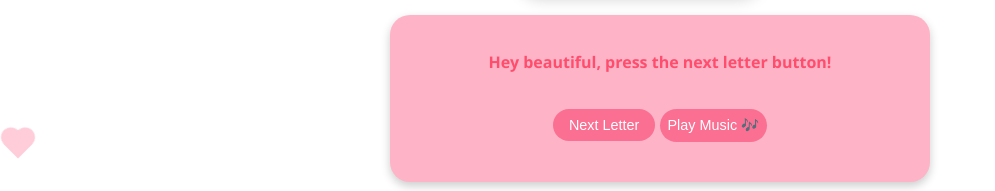
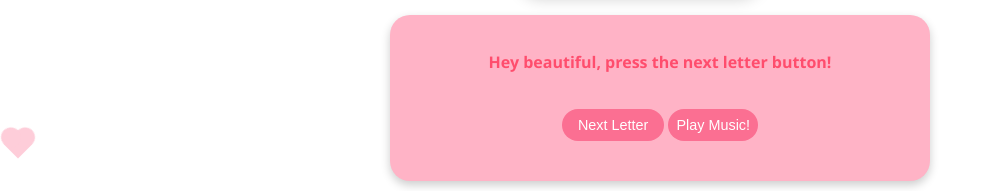
Before and after one commit to AllenDavis-pr/gabyyy.github.io, a plain HTML site: page index.html in a window 1280 px wide. Shown: the part 470-661 px from the top of the page, without its empty margins (0-995 px from the left). Drawn offline with Linux system fonts and the light colour scheme.

Commit message:
Update index.html

```diff
--- a/index.html
+++ b/index.html
@@ -22,14 +22,14 @@
 <div class="card-front">
     <p><span id="letterTextFront"></span></p>
     <button class="nextLetter">Next Letter</button>
-    <button id="toggleMusic" class="music-btn">Play Music 🎶</button>
+    <button id="toggleMusic" class="music-btn">Play Music!</button>
   </div>
 
   <!-- Back -->
   <div class="card-back">
     <p><span id="letterTextBack"></span></p>
     <button class="nextLetter">Next Letter</button>
-    <button id="toggleMusicBack" class="music-btn">Play Music 🎶</button>
+    <button id="toggleMusicBack" class="music-btn">Play Music!</button>
   </div>
 
   </div>
```
